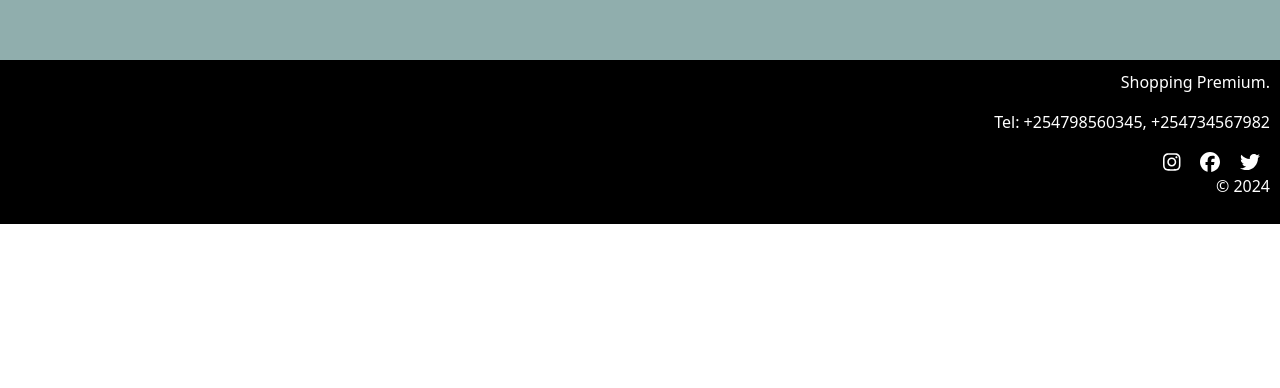
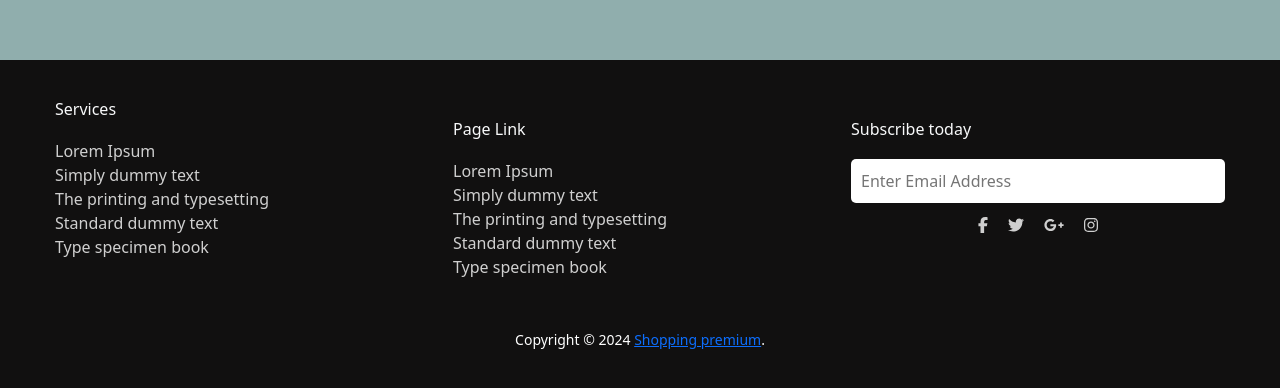
Before and after one commit to Felix-svg/Shopcrawl, a React (Create React App) app in the folder client/: page / in a window 1280 px wide. Shown: the part 1140-1528 px from the top of the page. Before the commit the page ends 1364 px from the top, so only its background shows below. Built offline with nearby package versions, Linux system fonts and the light colour scheme.

Commit message:
updated the homepage

```diff
--- a/client/package.json
+++ b/client/package.json
@@ -3,7 +3,9 @@
   "version": "0.1.0",
   "private": true,
   "dependencies": {
+    "@fortawesome/fontawesome-svg-core": "^6.5.2",
     "@fortawesome/free-brands-svg-icons": "^6.5.2",
+    "@fortawesome/free-solid-svg-icons": "^6.5.2",
     "@fortawesome/react-fontawesome": "^0.2.0",
     "@testing-library/jest-dom": "^5.17.0",
     "@testing-library/react": "^13.4.0",
--- /dev/null
+++ b/client/src/components/Footer.css
@@ -0,0 +1,105 @@
+.footer {
+    background-color: #111010;
+    color: #fff;
+    padding: 40px 0;
+  }
+
+  .footer .container {
+    max-width: 1200px;
+    margin: 0 auto;
+    padding: 0 15px;
+  }
+
+  .footer ul {
+    list-style-type: none;
+    padding: 0;
+  }
+
+  .footer ul li a {
+    color: #fff;
+    text-decoration: none;
+    opacity: 0.8;
+  }
+
+  .footer ul li a:hover {
+    opacity: 1;
+  }
+
+  .single_footer h4 {
+    margin-bottom: 20px;
+    font-size: 16px;
+    color: #f8f9fa;
+  }
+
+  .single_footer {
+    margin-bottom: 30px;
+  }
+
+  .single_footer_address {
+    margin-top: 20px;
+  }
+
+  .subscribe_form {
+    position: relative;
+    margin-top: 20px;
+  }
+
+  .subscribe__input {
+    width: 100%;
+    padding: 10px;
+    border: none;
+    border-radius: 5px;
+    margin-right: -45px;
+  }
+
+  .subscribe__btn {
+    position: absolute;
+    top: 0;
+    right: 0;
+    background: #007bff;
+    color: #fff;
+    border: none;
+    border-radius: 0 5px 5px 0;
+    padding: 10px 20px;
+    cursor: pointer;
+  }
+
+  .social_profile ul {
+    padding: 0;
+    list-style-type: none;
+    display: flex;
+    align-items: center;
+    justify-content: center;
+    margin-top: 10px;
+  }
+
+  .social_profile ul li {
+    margin: 0 10px;
+  }
+
+  .social_profile ul li a {
+    color: #fff;
+    font-size: 16px;
+  }
+
+  .copyright {
+    text-align: center;
+    margin-top: 20px;
+    font-size: 14px;
+  }
+
+  @media (max-width: 767px) {
+    .footer {
+      text-align: center;
+    }
+    .footer .col-lg-4, .footer .col-md-4, .footer .col-sm-4, .footer .col-xs-12 {
+      margin-bottom: 20px;
+    }
+    .subscribe__input {
+      margin-right: 0;
+    }
+    .subscribe__btn {
+      width: 100%;
+      border-radius: 0 0 5px 5px;
+    }
+  }
--- a/client/src/components/Footer.js
+++ b/client/src/components/Footer.js
@@ -1,41 +1,71 @@
 import React from 'react';
 import { FontAwesomeIcon } from '@fortawesome/react-fontawesome';
-import { faInstagram, faFacebook, faTwitter } from '@fortawesome/free-brands-svg-icons';
+import { faPaperPlane } from '@fortawesome/free-solid-svg-icons';
+import { faFacebookF, faTwitter, faGooglePlusG, faInstagram } from '@fortawesome/free-brands-svg-icons';
+import './Footer.css'; // Adjust the path according to your file structure
 
-function Footer() {
-    // Style object for the footer
-    const footerStyle = {
-        backgroundColor: 'black',
-        color: 'white',
-        textAlign: 'right',  // Changed from 'center' to 'left'
-        padding: '10px',
-        width: '100%'
-    };
 
-    // Style object for social media icons
-    const iconStyle = {
-        color: 'white',
-        margin: '0 10px'
-    };
-
-    return (
-        <footer style={footerStyle}>
-            <p>Shopping Premium.</p>
-            <p>Tel: +254798560345, +254734567982</p>
-            <div>
-                <a href="https://www.instagram.com/k.e.m.u.n.t.o/" target="_blank" rel="noopener noreferrer" style={iconStyle}>
-                    <FontAwesomeIcon icon={faInstagram} size="lg" />
-                </a>
-                <a href="https://www.facebook.com/kemunto/" target="_blank" rel="noopener noreferrer" style={iconStyle}>
-                    <FontAwesomeIcon icon={faFacebook} size="lg" />
-                </a>
-                <a href="https://www.twitter.com" target="_blank" rel="noopener noreferrer" style={iconStyle}>
-                    <FontAwesomeIcon icon={faTwitter} size="lg" />
-                </a>
-                <p>© 2024</p>
+const Footer = () => {
+  return (
+    <div className="footer">
+      <div className="container">
+        <div className="row">
+          <div className="col-lg-4 col-sm-4 col-xs-12">
+            <div className="single_footer">
+              <h4>Services</h4>
+              <ul>
+                <li><a href="#">Lorem Ipsum</a></li>
+                <li><a href="#">Simply dummy text</a></li>
+                <li><a href="#">The printing and typesetting</a></li>
+                <li><a href="#">Standard dummy text</a></li>
+                <li><a href="#">Type specimen book</a></li>
+              </ul>
             </div>
-        </footer>
-    );
-}
+          </div>
+          <div className="col-md-4 col-sm-4 col-xs-12">
+            <div className="single_footer single_footer_address">
+              <h4>Page Link</h4>
+              <ul>
+                <li><a href="#">Lorem Ipsum</a></li>
+                <li><a href="#">Simply dummy text</a></li>
+                <li><a href="#">The printing and typesetting</a></li>
+                <li><a href="#">Standard dummy text</a></li>
+                <li><a href="#">Type specimen book</a></li>
+              </ul>
+            </div>
+          </div>
+          <div className="col-md-4 col-sm-4 col-xs-12">
+            <div className="single_footer single_footer_address">
+              <h4>Subscribe today</h4>
+              <div className="signup_form">
+                <form action="#" className="subscribe">
+                  <input type="text" className="subscribe__input" placeholder="Enter Email Address" />
+                  <button type="button" className="subscribe__btn">
+                    <FontAwesomeIcon icon={faPaperPlane} />
+                  </button>
+                </form>
+              </div>
+              <div className="social_profile">
+                <ul>
+                  <li><a href="#"><FontAwesomeIcon icon={faFacebookF} /></a></li>
+                  <li><a href="#"><FontAwesomeIcon icon={faTwitter} /></a></li>
+                  <li><a href="#"><FontAwesomeIcon icon={faGooglePlusG} /></a></li>
+                  <li><a href="#"><FontAwesomeIcon icon={faInstagram} /></a></li>
+                </ul>
+              </div>
+            </div>
+          </div>
+        </div>
+        <div className="row">
+          <div className="col-lg-12 col-sm-12 col-xs-12">
+            <p className="copyright">
+              Copyright © 2024 <a href="#">Shopping premium</a>.
+            </p>
+          </div>
+        </div>
+      </div>
+    </div>
+  );
+};
 
 export default Footer;
```
Also changed, not shown: 1 other file (tests, documents, lock files or other folders).
